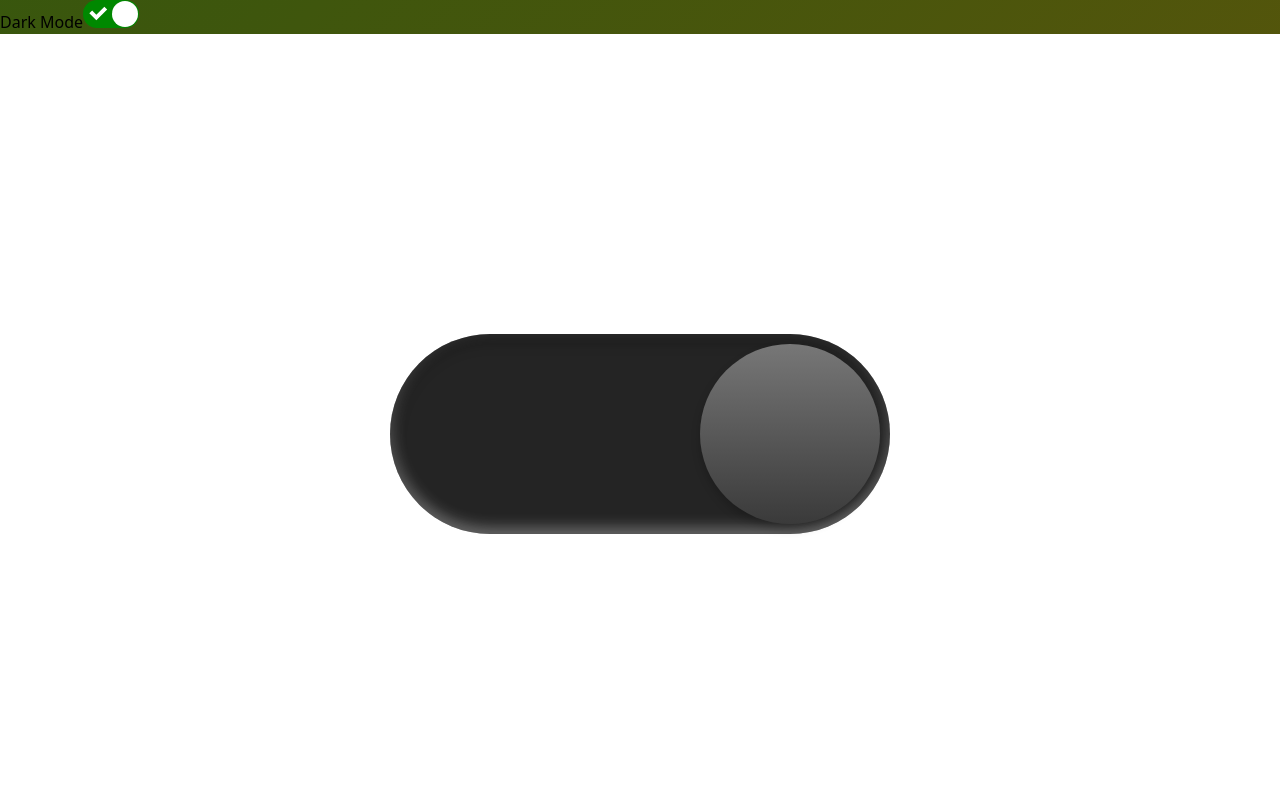
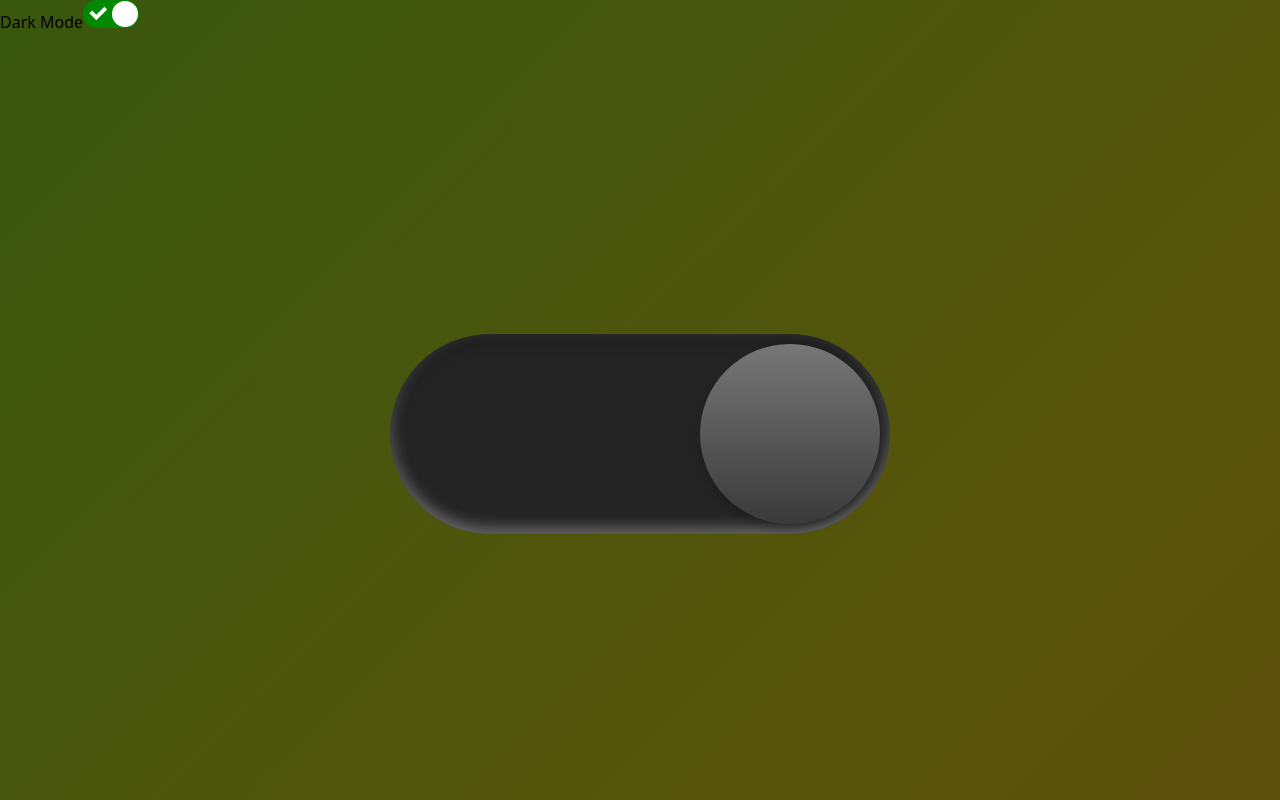
Before and after one commit to ArjayS/channelbranch, a React (Create React App) app: page / in a window 1280 px wide. Shown: the top 800 px of the page. Built offline with nearby package versions, Linux system fonts and the light colour scheme.

Commit message:
Modified DayNightToggle.jsx

```diff
--- a/src/components/DayNightToggle.jsx
+++ b/src/components/DayNightToggle.jsx
@@ -26,7 +26,8 @@ const DayNightToggle = (props) => {
 
   return (
     <>
-      <div className="h-screen bg-white dark:bg-black flex justify-center items-center">
+      {/* <div className="h-screen bg-white dark:bg-black flex justify-center items-center"> */}
+      <div className="m-0 h-screen w-screen flex flex-col justify-center items-center">
         {/* <button
           className="bg-green-200 p-4 rounded-3xl"
           onClick={handleThemeSwitch}
```
